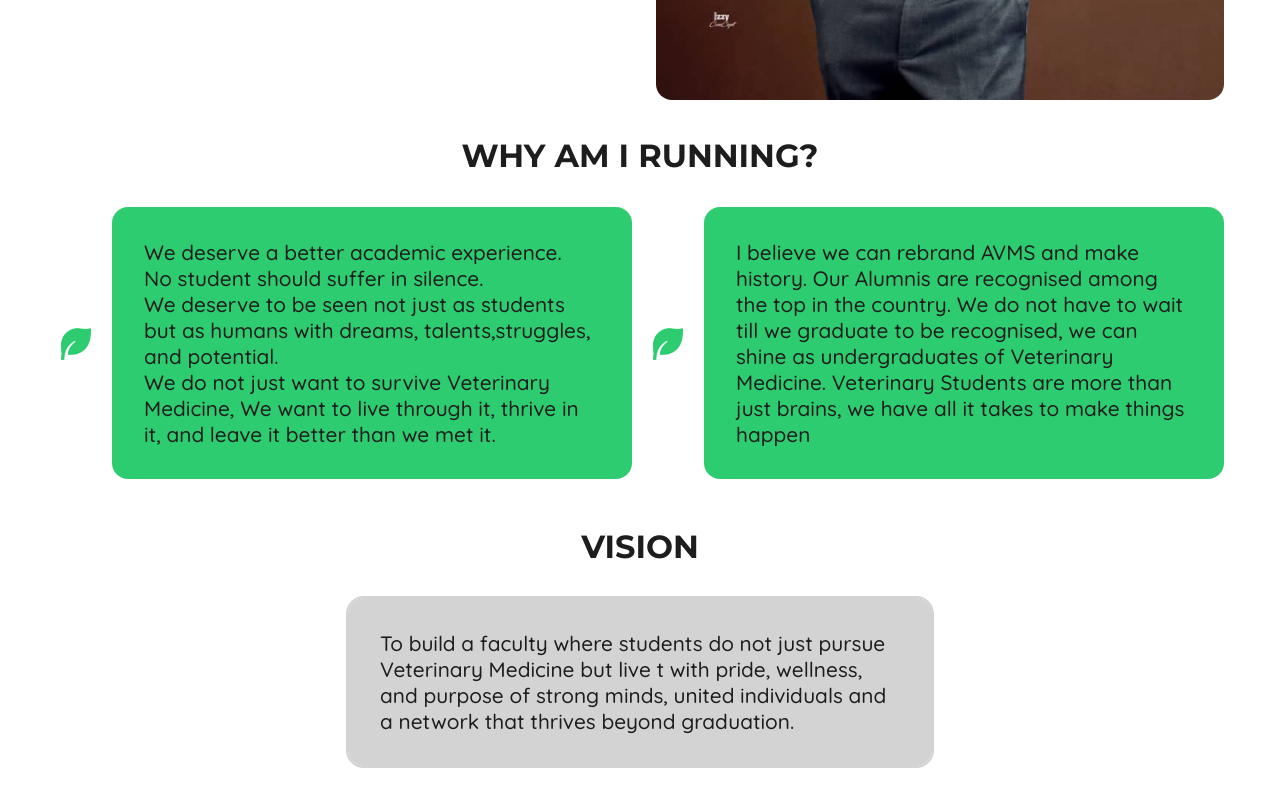
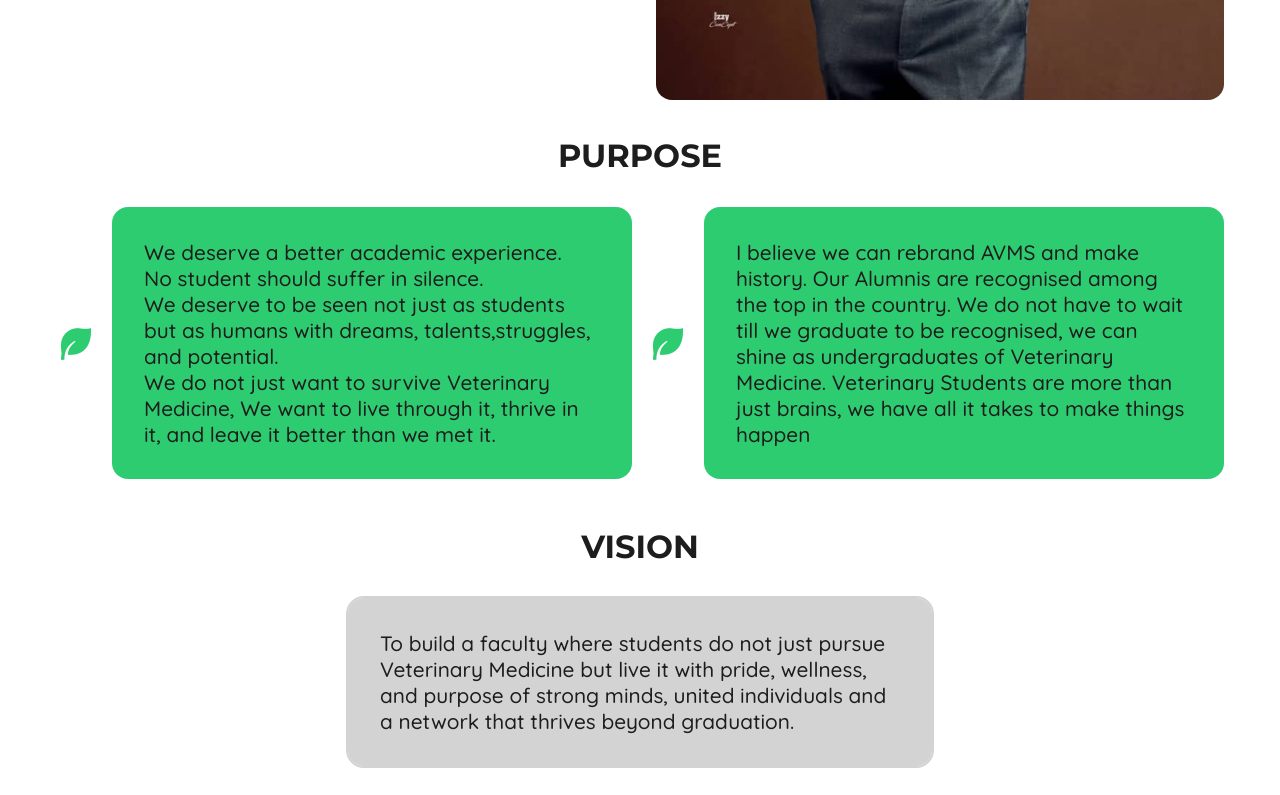
Before and after one commit to PERFEXION17/ABBA-CAMPAIGN, a plain HTML site: page index.html in a window 1280 px wide. Shown: the part 880-1675 px from the top of the page. Drawn offline with nearby package versions, Linux system fonts and the light colour scheme.

Commit message:
Update section headings for clarity and consistency

```diff
--- a/index.html
+++ b/index.html
@@ -29,7 +29,7 @@
     <main class="main">
       <ul class="menu" id="menu">
         <!-- <li><a href="agenda.html" target="_blank">Agenda</a></li> -->
-        <li><a href="#intro">Why</a></li>
+        <li><a href="#intro">Purpose</a></li>
         <li><a href="#vision">Vision</a></li>
         <li><a href="#mission">Mission</a></li>
         <li><a href="#milestone">MileStones</a></li>
@@ -48,7 +48,7 @@
       </section>
 
       <section id="intro">
-        <h2>WHY AM I RUNNING?</h2>
+        <h2>PURPOSE</h2>
         <div class="con">
           <div class="box">
             <div class="icon">
@@ -84,7 +84,7 @@
           <div class="box_vm">
             <p>
               To build a faculty where students do not just pursue Veterinary
-              Medicine but live t with pride, wellness, and purpose of strong
+              Medicine but live it with pride, wellness, and purpose of strong
               minds, united individuals and a network that thrives beyond
               graduation.
             </p>
```
